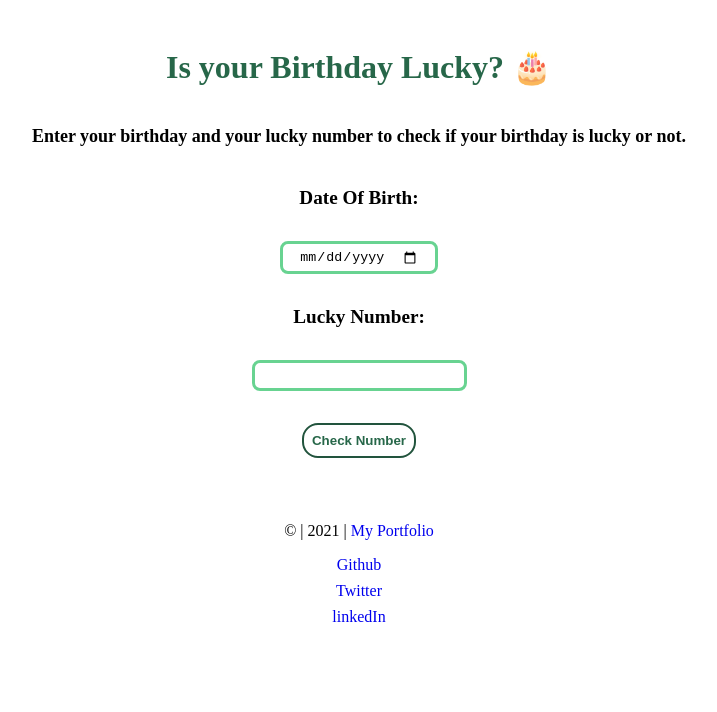
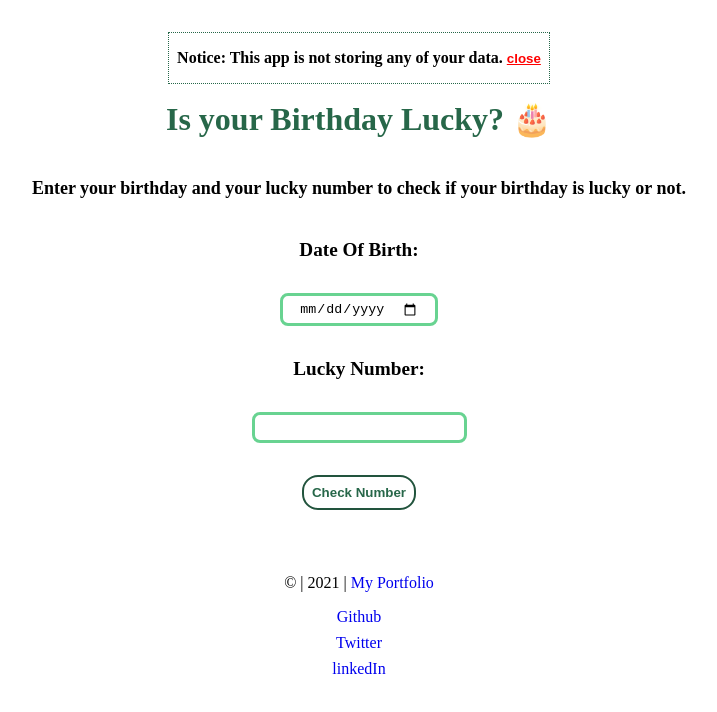
Before and after one commit to RahulSingh9131/Lucky-Birtday, a plain HTML site: page index.html in a window 1280 px wide. Shown: the whole page, without its empty margins (281-998 px from the left). Drawn offline with Linux system fonts and the light colour scheme.

Commit message:
docs updated

```diff
--- a/app.js
+++ b/app.js
@@ -1,8 +1,10 @@
-alert("This app is not storing any of your data.press OK to continue. ");
+// alert("This app is not storing any of your data.press OK to continue. ");
 
 const dateOfNumber=document.querySelector('#dob');
 const luckyNumber=document.querySelector('#lucky-number');
 const button=document.querySelector('#btn');
+const noticeButton=document.querySelector('.notice-btn');
+const notice=document.querySelector('.notice');
 const displayMessage=document.querySelector('#message');
 
 function calculateSum(dob){
@@ -34,3 +36,6 @@ function checkListener(){
 }
 
 button.addEventListener('click',checkListener);
+noticeButton.addEventListener('click',function clickHandeler(){
+    notice.style.display="none";
+})
--- a/index.html
+++ b/index.html
@@ -9,6 +9,9 @@
 </head>
 <body>
     <div class="container">
+        <div class="notice">
+            <p class="notice-text">Notice: This app is not storing any of your data. <button class="notice-btn">close</button></p>
+        </div>
         <h1 class="heading">Is your Birthday Lucky? 🎂 </h1>
         <p class="description">Enter your birthday and your lucky
              number to check if your birthday is lucky or not.</p>
--- a/styles.css
+++ b/styles.css
@@ -23,6 +23,23 @@
     font-size: large;
     margin: 1.5rem auto;
     padding: 0.5rem auto;
+}
+.notice{
+    margin: 0rem auto;
+    border: 1px dotted var(--primary-color);
+    padding: 1rem 0.5rem;
+}
+.notice .notice-text{
+    text-align: center;
+    font-weight: 600;
+}
+.notice-btn{
+    border: none;
+    padding: 0rem 0rem;
+    margin: 0rem auto;
+    text-align: end;
+    color: red;
+    text-decoration: underline;
 }
 label{
     font-weight: 800;
```
